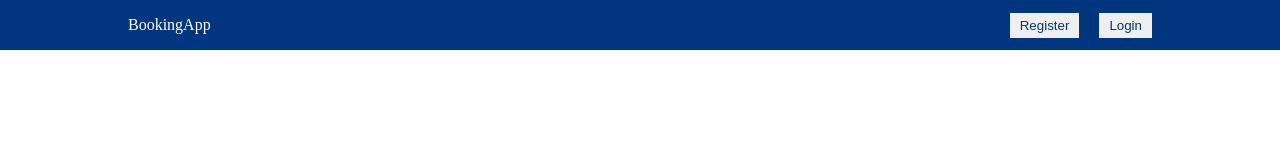
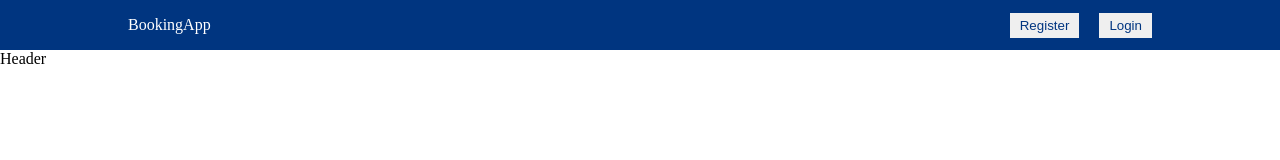
Before and after one commit to WarunaDisanayaka/MERN-Booking-App, a React (Create React App) app in the folder booking/: page / in a window 1280 px wide. Shown: the top 160 px of the page. Built offline with nearby package versions, Linux system fonts and the light colour scheme.

Commit message:
Changed Navbar and added header

```diff
--- a/booking/src/components/header/Header.jsx
+++ b/booking/src/components/header/Header.jsx
@@ -1,10 +1,9 @@
 import React from 'react'
+import "./header.css"
 
 const Header = () => {
   return (
-    <div>
-
-    </div>
+    <div className='hedaer'>Header</div>
   )
 }
 
--- a/booking/src/components/navbar/Navbar.jsx
+++ b/booking/src/components/navbar/Navbar.jsx
@@ -3,7 +3,15 @@
 
 const Navbar = () => {
   return (
-    <div>Navbar</div>
+    <div className="navbar">
+      <div className="navContainer">
+        <span className="logo">BookingApp</span>
+        <div className="navItems">
+          <button className="navButton">Register</button>
+          <button className="navButton">Login</button>
+        </div>
+      </div>
+    </div>
   )
 }
 
--- a/booking/src/pages/home/Home.jsx
+++ b/booking/src/pages/home/Home.jsx
@@ -1,17 +1,13 @@
 import React from 'react'
+import Header from '../../components/header/Header'
 import Navbar from '../../components/navbar/Navbar'
 import "./home.css"
 
 const Home = () => {
   return (
-    <div className="navbar">
-        <div className="navContainer">
-            <span className="logo">BookingApp</span>
-            <div className="navItems">
-                <button className="navButton">Register</button>
-                <button className="navButton">Login</button>
-            </div>
-        </div>
+    <div>
+      <Navbar/>
+      <Header/>
     </div>
   )
 }
```
